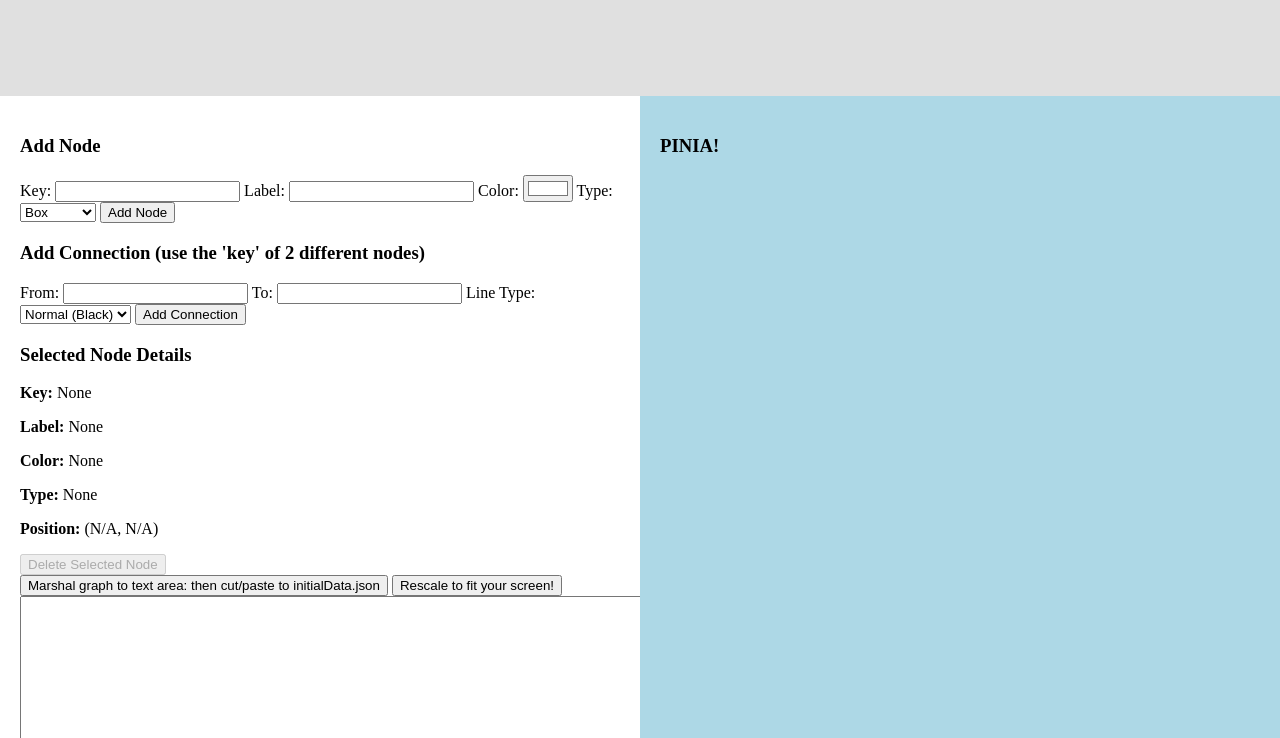
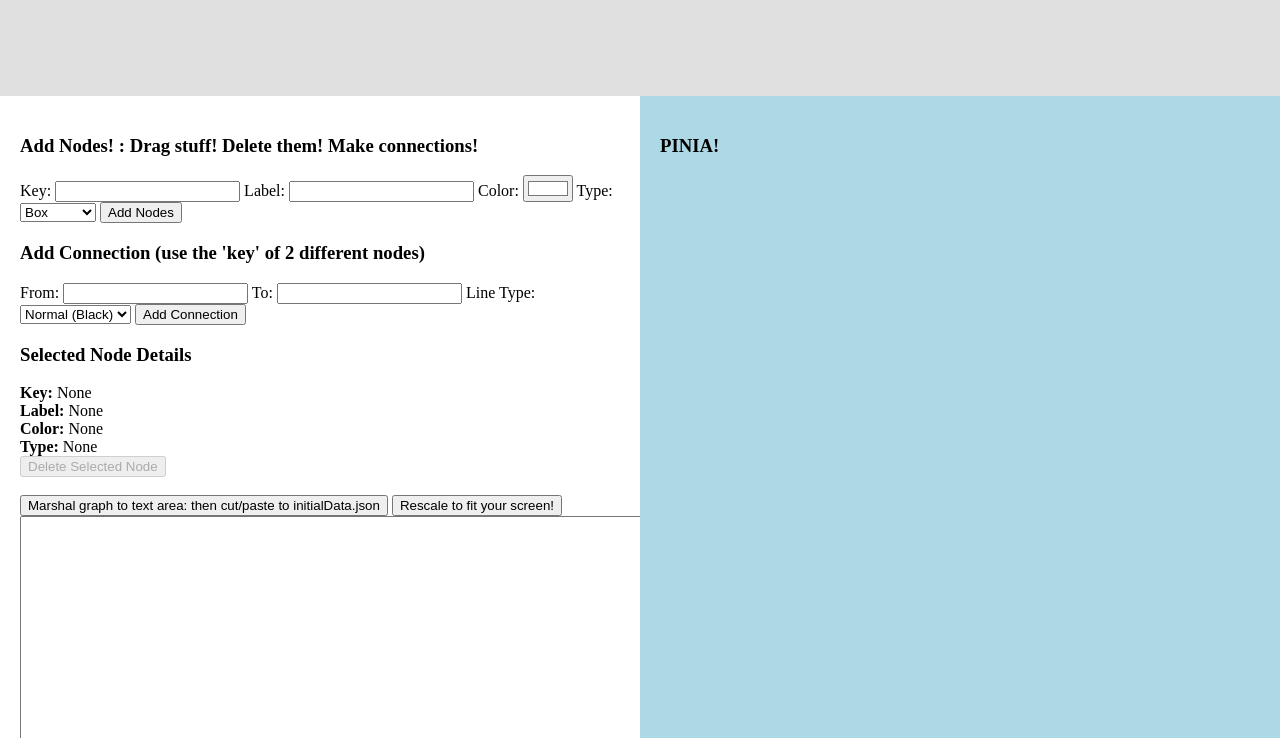
Before and after one commit to mulefish/flowchart, a website: page public/index.html in a window 1280 px wide. Shown: the part 504-1242 px from the top of the page. Drawn offline with Linux system fonts and the light colour scheme.

Commit message:
Gettig there.

```diff
--- a/public/index.html
+++ b/public/index.html
@@ -39,7 +39,7 @@
     <!-- Flexbox wrapper for side-by-side layout -->
     <div id="main-container">
       <div id="form-container">
-        <h3>Add Node</h3>
+        <h3>Add Nodes! : Drag stuff! Delete them! Make connections!</h3>
         <form id="nodeForm">
           <label for="nodeKey">Key:</label>
           <input type="text" id="nodeKey" required />
@@ -52,7 +52,7 @@
             <option value="box">Box</option>
             <option value="diamond">Diamond</option>
           </select>
-          <button type="submit">Add Node</button>
+          <button type="submit">Add Nodes</button>
         </form>
 
         <h3>Add Connection (use the 'key' of 2 different nodes)</h3>
@@ -69,19 +69,15 @@
           </select>
           <button type="submit">Add Connection</button>
         </form>
-
         <h3>Selected Node Details</h3>
         <div id="selectedNodeDetails">
-          <p><strong>Key:</strong> <span id="nodeKeyDetail">None</span></p>
-          <p><strong>Label:</strong> <span id="nodeLabelDetail">None</span></p>
-          <p><strong>Color:</strong> <span id="nodeColorDetail">None</span></p>
-          <p><strong>Type:</strong> <span id="nodeTypeDetail">None</span></p>
-          <p>
-            <strong>Position:</strong>
-            <span id="nodePositionDetail">(N/A, N/A)</span>
-          </p>
+          <strong>Key:</strong> <span id="nodeKeyDetail">None</span><br/>
+          <strong>Label:</strong> <span id="nodeLabelDetail">None</span><br/>
+          <strong>Color:</strong> <span id="nodeColorDetail">None</span><br/>
+          <strong>Type:</strong> <span id="nodeTypeDetail">None</span><br/>
           <button id="deleteNode" disabled>Delete Selected Node</button>
         </div>
+        <br/>
 
         <button id="saveGraph">Marshal graph to text area: then cut/paste to initialData.json</button>
         <button onclick="scaleNodesToFit()">Rescale to fit your screen!</button>
```
